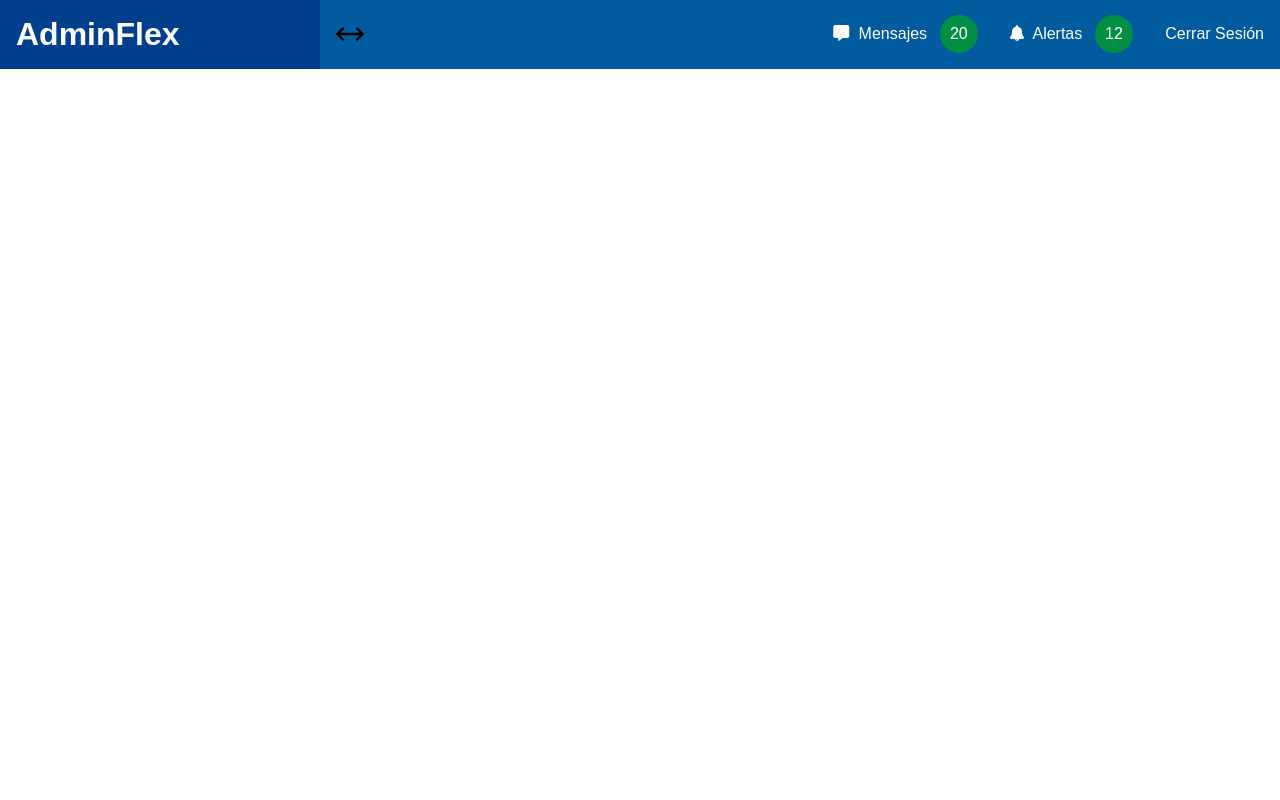
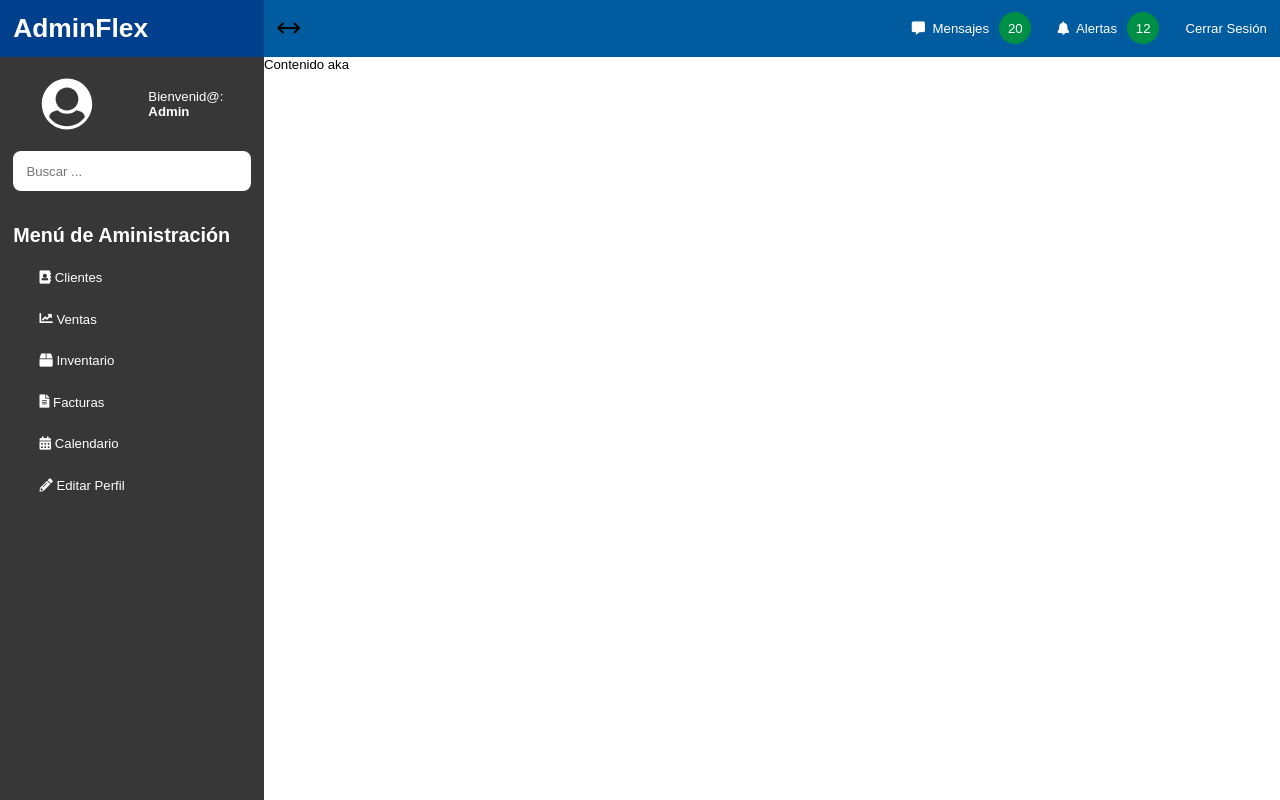
Before and after one commit to Alejandro-MOP/CSS_Flexbox_AdminFlex, a website: page index.html in a window 1280 px wide. Shown: the top 800 px of the page. Drawn offline with nearby package versions, Linux system fonts and the light colour scheme; files that its build step writes are made by us from their sources.

Commit message:
CSS Aside
Todo el ccs para darle estilos a la barra de administracion

```diff
--- a/scss/_custom.scss
+++ b/scss/_custom.scss
@@ -2,6 +2,7 @@
 html {
     @include box-sizing(border-box);
     height: 100%;
+    font-size: 82.5%;
 }
 *,
 *:after,
@@ -107,6 +108,92 @@ img {
     }
 }
 
+.sidebar {
+    background-color: $grisOscuro;
+    flex: 0 0 20rem;
+    padding: 1rem;
+    color: $blanco;
+
+    .usuario {
+        display: flex;
+        align-items: center;
+        justify-content: space-around;
+        font-weight: normal;
+
+        img {
+            max-width: 4rem;
+        }
+
+        span{
+            font-weight: bold;
+            display: block;
+        }
+    }
+
+    .buscador{
+        margin-top: 1rem;
+        input[type="text"]{
+            width: 100%;
+            height: 3rem;
+            border: none;
+            border-radius: .60rem;
+            padding-left: 1rem;
+        }
+    }
+    .menu-admin{
+        margin-top: 2.5rem;
+    }
+}
+
+.menu-admin{
+
+    .menu{
+        list-style: none;
+        padding: 0 0 0 1rem;
+
+        >li {
+            padding: .5rem;
+            margin-bottom: 1rem;
+
+            &:hover{
+                ul {
+                    display: block;
+                }
+            }
+
+            a {
+                color: $blanco;
+                text-decoration: none;
+                padding: .5rem;
+                transition: padding-left .3s ease;
+
+                &:hover{
+                    background-color: $primario;
+                    padding: 1rem .5rem 1rem 2rem;
+                    border-radius: .2rem;
+                }
+            }
+
+            ul {
+                display: none;
+                margin-top: 1rem;
+                list-style: none;
+                background-color: darken($grisOscuro, 5);
+                padding: 1.5rem;
+                border-radius: .5rem;
+
+                li {
+                    margin-bottom: 1rem;
+
+                    &:last-of-type{
+                        margin-bottom: 0;
+                    }
+                }
+            }
+        }
+    }
+}
 .contenedor-principal {
     flex: 1;
+    display: flex;
 }
```
